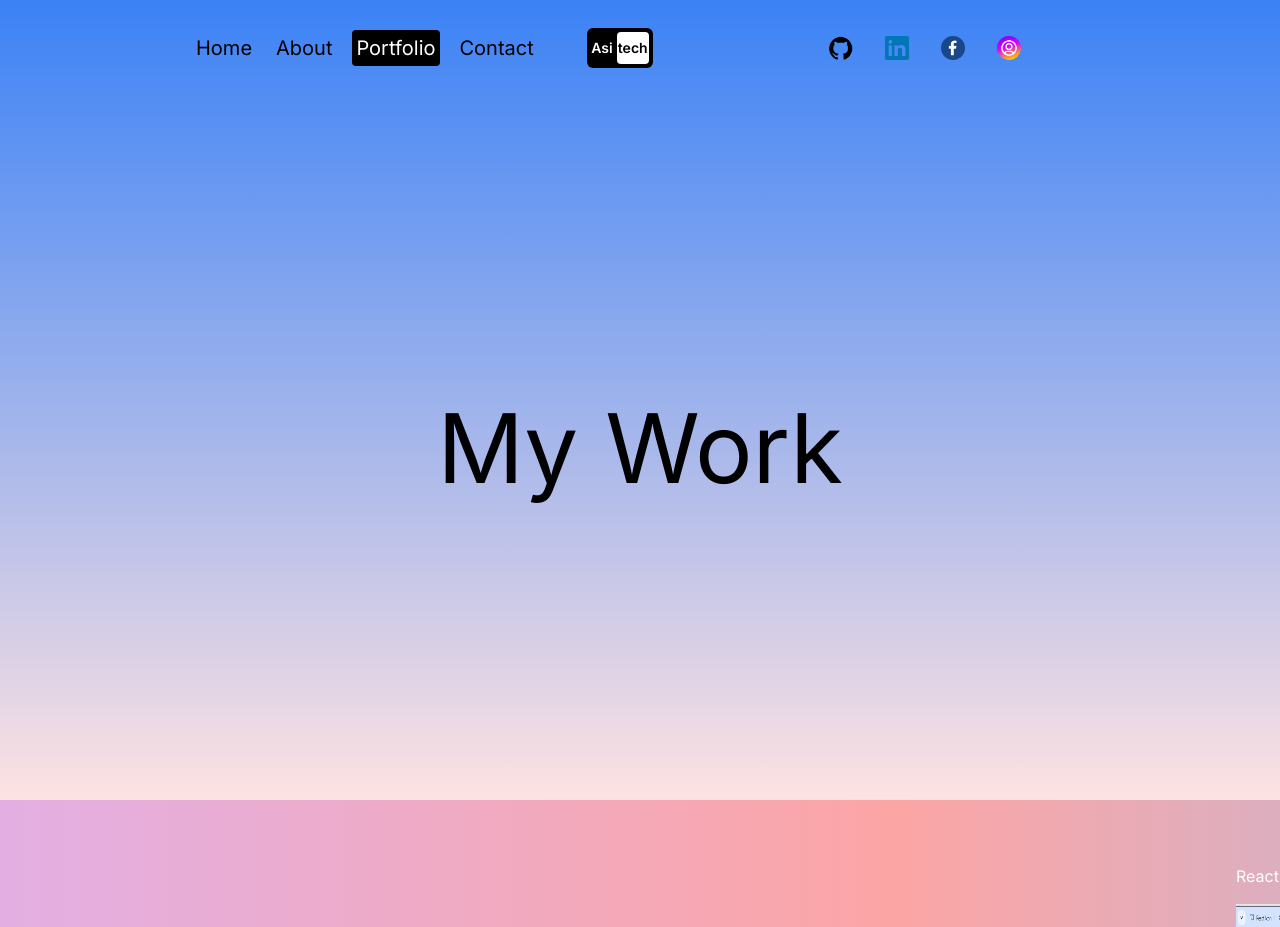
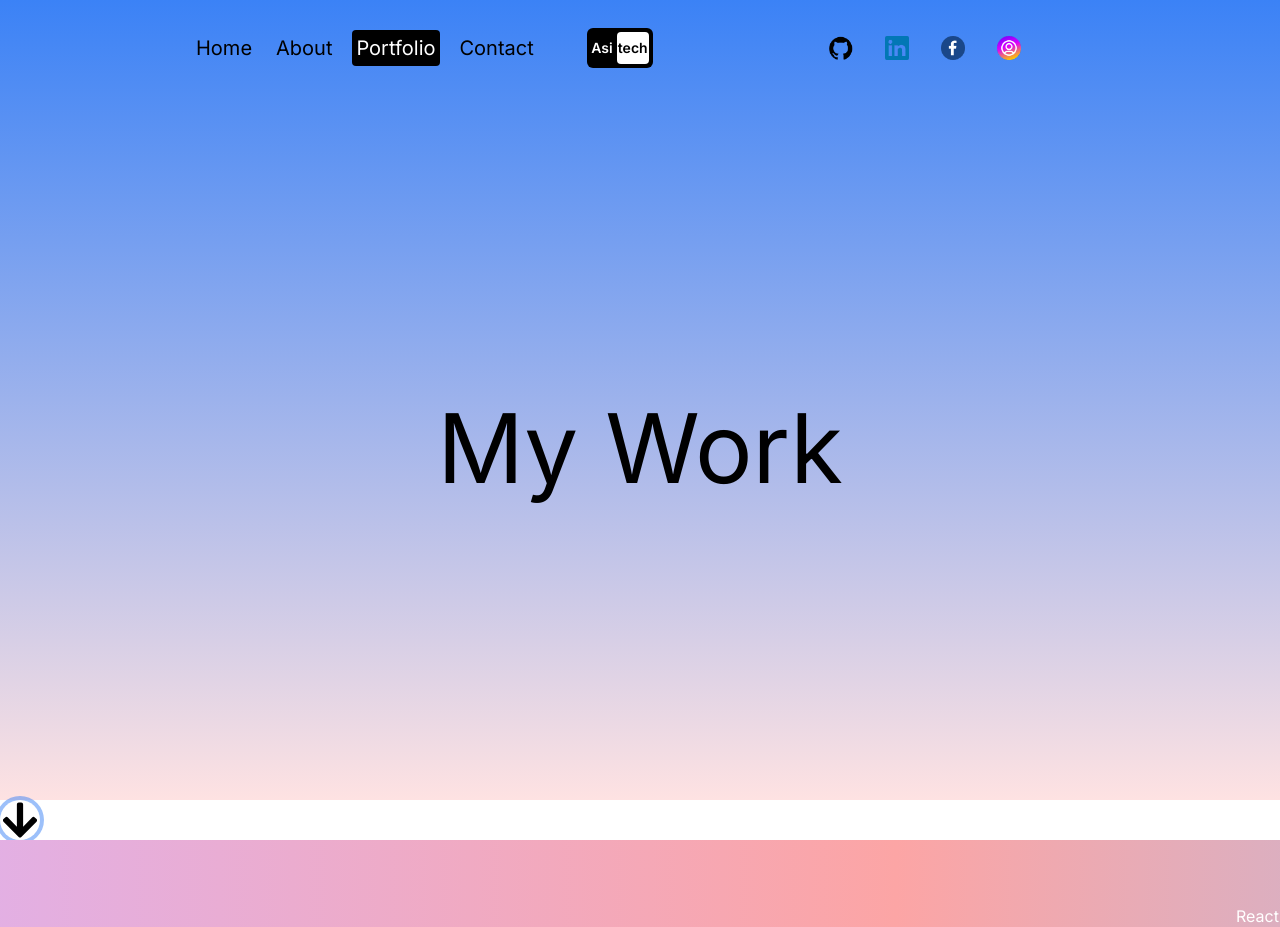
Before and after one commit to Samiasi0231/topnext, a Next.js app: page /portfolio in a window 1280 px wide. Shown: the top 927 px of the page. Built offline with nearby package versions, Linux system fonts and the light colour scheme.

Commit message:
added faicon

```diff
--- a/src/app/portfolio/page.js
+++ b/src/app/portfolio/page.js
@@ -1,6 +1,7 @@
 "use client";
 import { motion, useScroll, useTransform } from "framer-motion";
 import Link from "next/link";
+import { FaArrowDown } from "react-icons/fa";
 import Image from "next/image";
 import { useRef } from "react";
 
@@ -47,6 +48,7 @@ const Portfolio = () => {
         <div className="w-screen h-[calc(100vh-6rem)] flex items-center justify-center text-8xl text-center">
           My Work
         </div>
+        <FaArrowDown className="h-10 w-10 rounded-full ring-4" />
         <div className="sticky top-0 flex h-screen gap-2 items-center overflow-hidden">
           <motion.div style={{ x }} className="flex">
             <div className=" h-screen w-screen flex items-center justify-center bg-gradient-to-r from-purple-300 to-red-300" />
```
